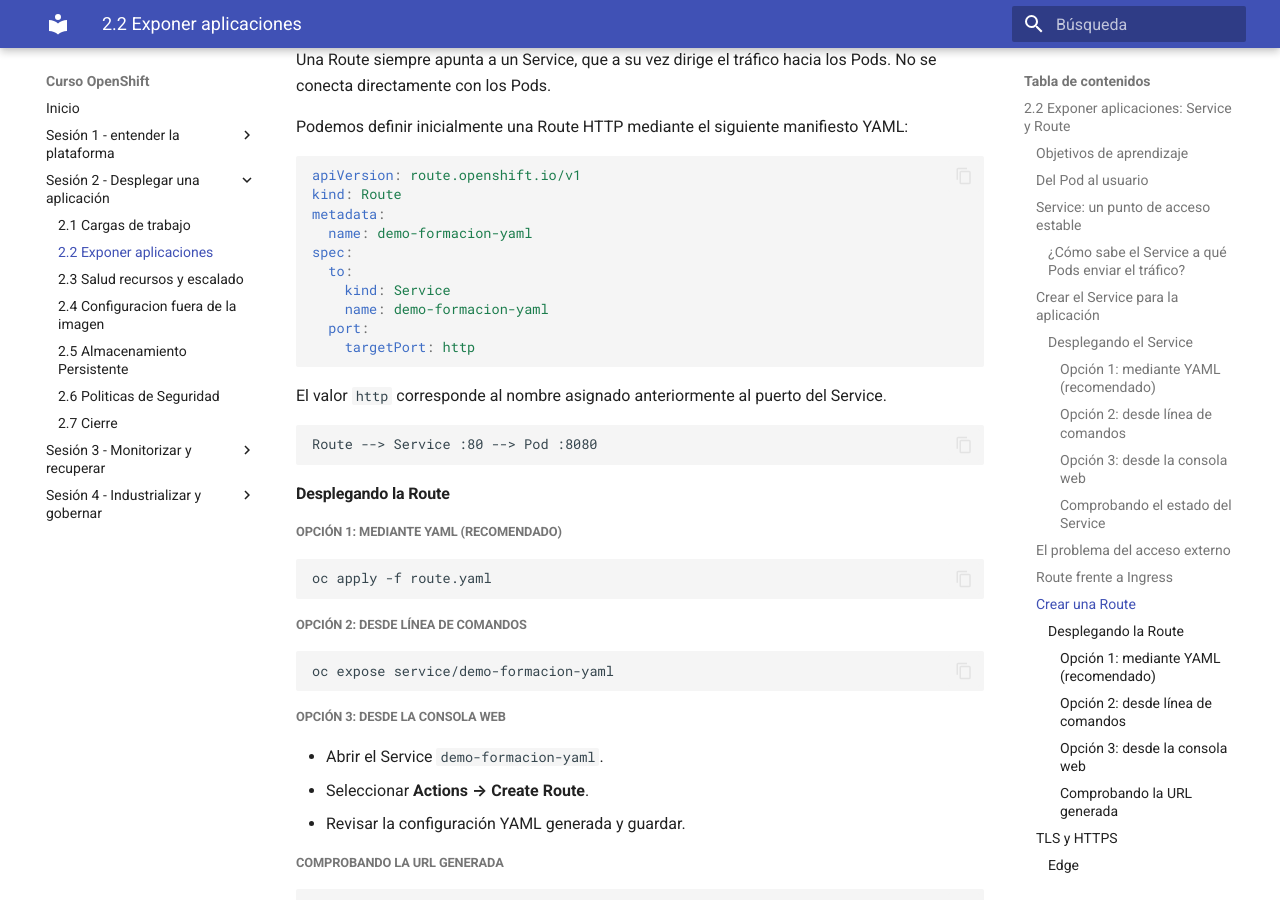
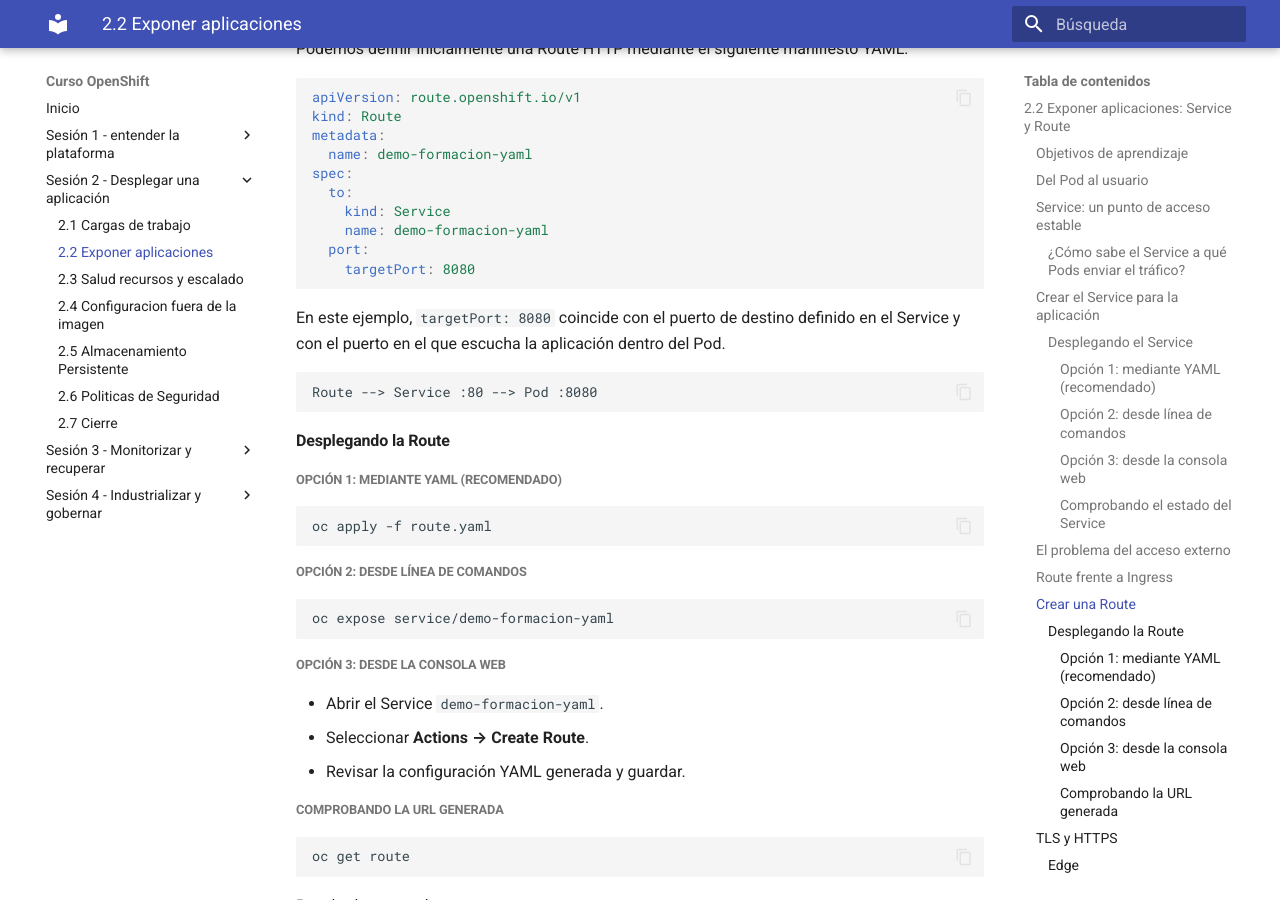
Before and after one commit to ieftraining/curso-openshift, an MkDocs documentation site: the page built from docs/sesion2/2.2 Exponer aplicaciones.md, in a window 1280 px wide and 900 px high, scrolled down 5533 px. Built offline with MkDocs 1.6.1 and Material for MkDocs 9.7.7, drawn with Linux system fonts in a browser that asks for light colours; some of the changed text lies outside the part shown.

Commit message:
Add files via upload

````diff
--- a/docs/sesion2/2.2 Exponer aplicaciones.md
+++ b/docs/sesion2/2.2 Exponer aplicaciones.md
@@ -122,16 +122,14 @@
   selector:
     app: demo-formacion-yaml
   ports:
-    - name: http
-      protocol: TCP
+    - protocol: TCP
       port: 80
       targetPort: 8080
 ```
 
-Observa cuatro elementos importantes:
+Observa tres elementos importantes:
 
 - `selector`: identifica los Pods asociados al Service mediante sus etiquetas (`app: demo-formacion-yaml`).
-- `name`: asigna un nombre al puerto del Service para que otros recursos puedan hacer referencia a él.
 - `port`: puerto expuesto internamente por el Service (`80`).
 - `targetPort`: puerto real en el que escucha el contenedor dentro del Pod (`8080`).
 
@@ -252,10 +250,10 @@
     kind: Service
     name: demo-formacion-yaml
   port:
-    targetPort: http
+    targetPort: 8080
 ```
 
-El valor `http` corresponde al nombre asignado anteriormente al puerto del Service.
+En este ejemplo, `targetPort: 8080` coincide con el puerto de destino definido en el Service y con el puerto en el que escucha la aplicación dentro del Pod.
 
 ```text
 Route --> Service :80 --> Pod :8080
@@ -363,7 +361,7 @@
     kind: Service
     name: demo-formacion-yaml
   port:
-    targetPort: http
+    targetPort: 8080
   tls:
     termination: edge
 ```
````
